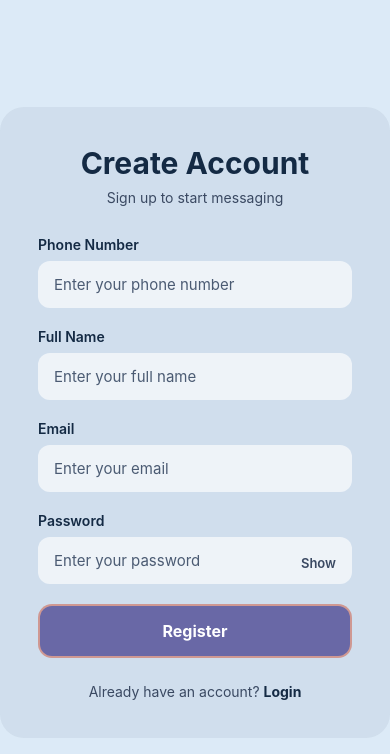
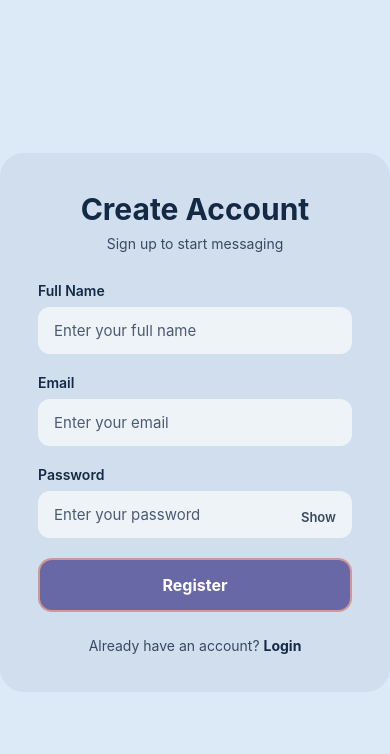
Before and after one commit to jawsenpai-ops/my-chat-app, a React Native app in the folder mobile/: screen /Register in a window 390 px wide. Shown: the top 754 px of the page. Built offline with nearby package versions, Linux system fonts and the light colour scheme.

Commit message:
bio error fix

```diff
--- a/mobile/src/api/client.ts
+++ b/mobile/src/api/client.ts
@@ -19,10 +19,17 @@ export async function apiCall<T>(endpoint: string, options: RequestInit = {}): P
     headers,
   });
 
-  const data = await response.json();
+  const responseText = await response.text();
+  let data: { message?: string } | T;
+
+  try {
+    data = responseText ? JSON.parse(responseText) : {};
+  } catch {
+    throw new Error(`Server returned an invalid response (${response.status})`);
+  }
 
   if (!response.ok) {
-    throw new Error(data.message || "Network error");
+    throw new Error((data as { message?: string }).message || "Network error");
   }
 
   return data as T;
--- a/mobile/src/screens/ProfileScreen.tsx
+++ b/mobile/src/screens/ProfileScreen.tsx
@@ -81,10 +81,6 @@ export const ProfileScreen: React.FC<Props> = ({ navigation }) => {
         <View style={styles.accountSection}>
           <Text style={styles.sectionLabel}>ACCOUNT INFORMATION</Text>
           <View style={styles.infoRow}>
-            <Text style={styles.infoLabel}>Phone number</Text>
-            <Text style={styles.infoValue}>{profile?.phone || "Not provided"}</Text>
-          </View>
-          <View style={styles.infoRow}>
             <Text style={styles.infoLabel}>Joined</Text>
             <Text style={styles.infoValue}>{joinedDate}</Text>
           </View>
--- a/mobile/src/screens/RegisterScreen.tsx
+++ b/mobile/src/screens/RegisterScreen.tsx
@@ -11,20 +11,19 @@ type Props = NativeStackScreenProps<RootStackParamList, "Register">;
 export const RegisterScreen: React.FC<Props> = ({ navigation }) => {
   const [name, setName] = useState("");
   const [email, setEmail] = useState("");
-  const [phone, setPhone] = useState("");
   const [password, setPassword] = useState("");
   const [showPassword, setShowPassword] = useState(false);
   const [loading, setLoading] = useState(false);
   const { login } = useAuth();
 
   const handleRegister = async () => {
-    if (!name || !email || !phone || !password) return Alert.alert("Error", "Please fill all fields");
+    if (!name || !email || !password) return Alert.alert("Error", "Please fill all fields");
 
     setLoading(true);
     try {
       const data = await apiCall<{ token: string; user: User }>("/auth/register", {
         method: "POST",
-        body: JSON.stringify({ name, email, phone, password }),
+        body: JSON.stringify({ name, email, password }),
       });
 
       await login(data.token, data.user);
@@ -40,19 +39,6 @@ export const RegisterScreen: React.FC<Props> = ({ navigation }) => {
       <View style={styles.card}>
         <Text style={styles.title}>Create Account</Text>
         <Text style={styles.subtitle}>Sign up to start messaging</Text>
-
-        <View style={styles.fieldGroup}>
-          <Text style={styles.label}>Phone Number</Text>
-          <TextInput
-            placeholder="Enter your phone number"
-            value={phone}
-            onChangeText={setPhone}
-            keyboardType="phone-pad"
-            autoComplete="tel"
-            placeholderTextColor={AppColors.placeholder}
-            style={styles.input}
-          />
-        </View>
 
         <View style={styles.fieldGroup}>
           <Text style={styles.label}>Full Name</Text>
--- a/mobile/src/types/index.ts
+++ b/mobile/src/types/index.ts
@@ -2,7 +2,6 @@ export interface User {
   _id: number | string;
   name: string;
   email: string;
-  phone: string;
   avatar: string;
   bio: string;
   createdAt: string;
```
Also changed, not shown: 2 other files (tests, documents, lock files or other folders).
